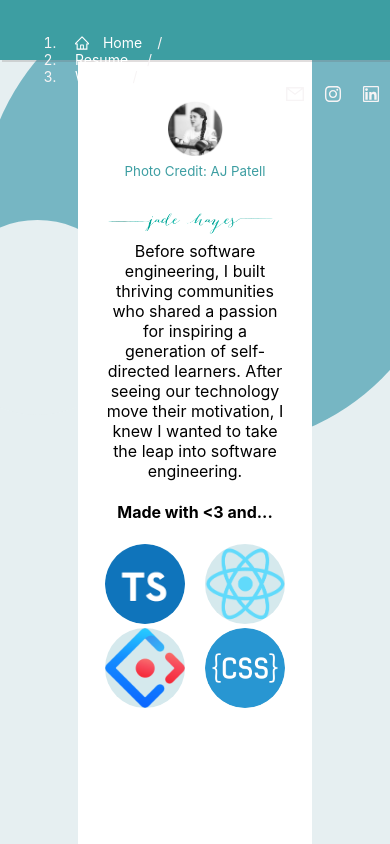
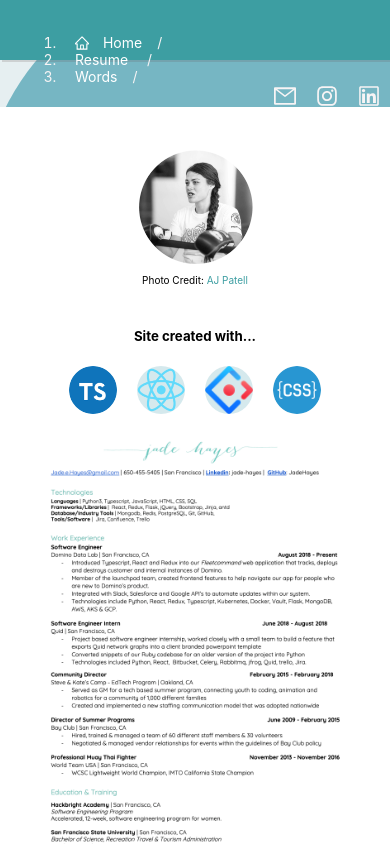
Before and after one commit to JadeHayes/mySite, a React (Create React App) app: page / in a window 390 px wide. Built offline with nearby package versions, Linux system fonts and the light colour scheme.

Commit message:
* Mobile friendly!
* Random on click for the bubbles is in.

```diff
--- a/src/components/atom/Bubble.tsx
+++ b/src/components/atom/Bubble.tsx
@@ -1,4 +1,4 @@
-import React from 'react';
+import React, { useState } from 'react';
 import styled from 'styled-components';
 
 const StyledCircle = styled.div`
@@ -20,15 +20,25 @@ interface BubbleInterface extends Margins {
   float?: "inherit" | "none" | "initial" | "left" | "right" | "-moz-initial" | "revert" | "unset" | "inline-end" | "inline-start"
 }
 const Bubble = (props: BubbleInterface) => {
+  const [bubbleColor, toggleBubbleColor] = useState(props.bgColor)
+
+  const randomNum = () => Math.floor(Math.random() * 256)
+  const changeColor = () => {
+    let r = randomNum()
+    let g = randomNum()
+    let b = randomNum()
+    toggleBubbleColor(`rgb(${r}, ${g}, ${b})`)
+  }
   return (
     <>
       <StyledCircle
+        onClick={() => changeColor()}
         style={{
           float: props.float,
           top: props.top,
           right: props.right,
           left: props.left,
-          backgroundColor: props.bgColor,
+          backgroundColor: bubbleColor,
           width: props.diameter,
           height: props.diameter,
           marginTop: props.marginTop,
--- a/src/components/atom/CoverPhoto.tsx
+++ b/src/components/atom/CoverPhoto.tsx
@@ -5,17 +5,27 @@ import { mainTeal } from '../../styles/ThemeHelper';
 
 const StyledImg = styled.img`
   height: auto;
-  width: 24%;
+  width: 20%;
   text-align: center;
   position: relative;
   display: inline-block;
-  margin-top: 40px;
-`;
+  margin-top: 60px;
+
+  @media only screen and (max-width: 768px) {
+    width: 30%;
+    margin-top: 40px;
+  }
+  `;
 
 const StyledSmall = styled.small`
   text-align: center;
-  padding-top: 10px;
+  padding-top: 5px;
   color: ${mainTeal}
+  margin-bottom: 40px;
+
+  @media only screen and (max-width: 768px) {
+    font-size: 10px;
+  }
 `;
 
 const JadesPhoto = () => {
--- a/src/components/molecule/Technologies.tsx
+++ b/src/components/molecule/Technologies.tsx
@@ -12,18 +12,27 @@ const StyledLogo = styled.img`
   background: rgb(118, 182, 195, .3);
   border-radius: 50%;
   width: 5em;
+
+  @media only screen and (max-width: 768px) {
+    height: 3em;
+    width: 3em;
+  }
+`;
+
+const StyledLogosWrapper = styled.div`
+  margin-top: 40px;
 `;
 
 
 const Technologies = () => {
   return (
-    <>
-      <h4>Made with {`<3`} and...</h4>
+    <StyledLogosWrapper>
+      <h5>Site created with...</h5>
       <StyledLogo src={ts} alt='typescript' />
       <StyledLogo src={react} alt='react' />
       <StyledLogo src={antd} alt='antd' />
       <StyledLogo src={css} alt='css' />
-    </>
+    </StyledLogosWrapper>
   )
 };
 
--- a/src/components/pages/BodyContent.tsx
+++ b/src/components/pages/BodyContent.tsx
@@ -4,26 +4,38 @@ import JadeHayes from "../atom/Signature";
 import CoverPhoto from "../atom/CoverPhoto";
 import SummaryBlock from "../templates/Summary";
 import Technologies from "../molecule/Technologies"
+import Resume from "../../static/Resume.png"
+
 
 const StyleMainDiv = styled.div`
   background-color: white;
   z-index: -1;
   overflow: scroll;
   position: fixed;
-  width: 60%;
+  width: 70%;
   height: 100%;
   text-align: center;
   display: inline-block;
-  left: 20%;
+  left: 15%;
+
+  @media only screen and (max-width: 768px) {
+    width: 100%;
+    position: static;
+  }
+`;
+
+const StyledResume = styled.img`
+  margin: 0 10px 0 10px;
+  width: 90%;
+  height: auto;
 `;
 
 export const BodyContent = () => {
   return (
     <StyleMainDiv>
       <CoverPhoto />
-      <JadeHayes />
-      <SummaryBlock />
       <Technologies />
+      <StyledResume src={Resume} alt='resume' />
     </StyleMainDiv>
   );
 }
--- a/src/components/templates/NavBar.tsx
+++ b/src/components/templates/NavBar.tsx
@@ -26,7 +26,7 @@ const StyledHome = styled(HomeOutlined)`
 `;
 
 const StyledIcon: CSS.Properties = {
-  fontSize: '18px',
+  fontSize: '22px',
   padding: '0 10px 0 10px',
   float: 'right'
 }
```
Also changed, not shown: src/static/Resume.png (added).
